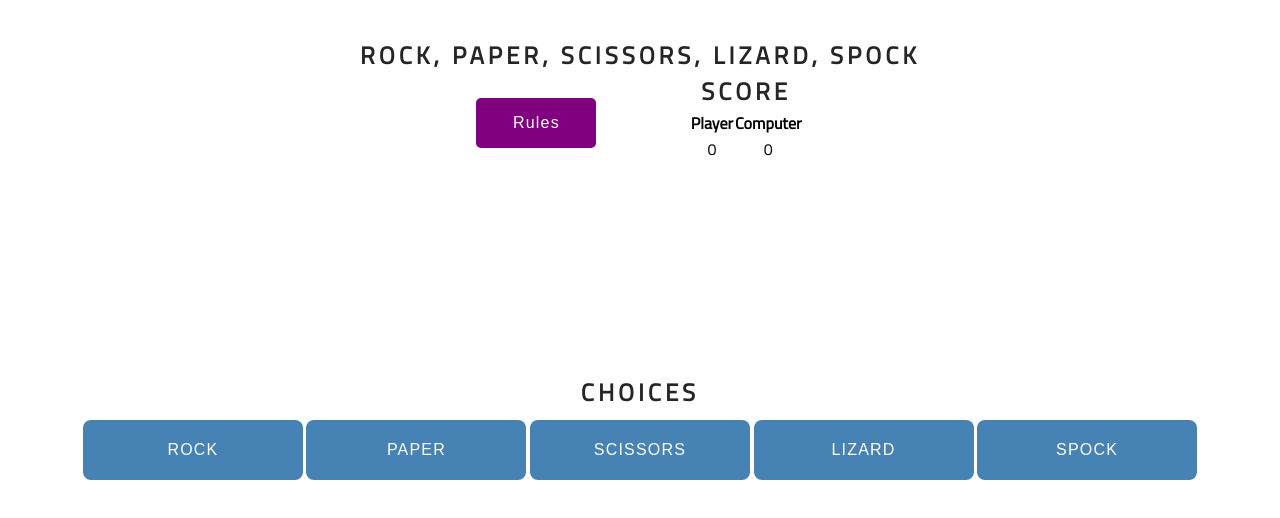
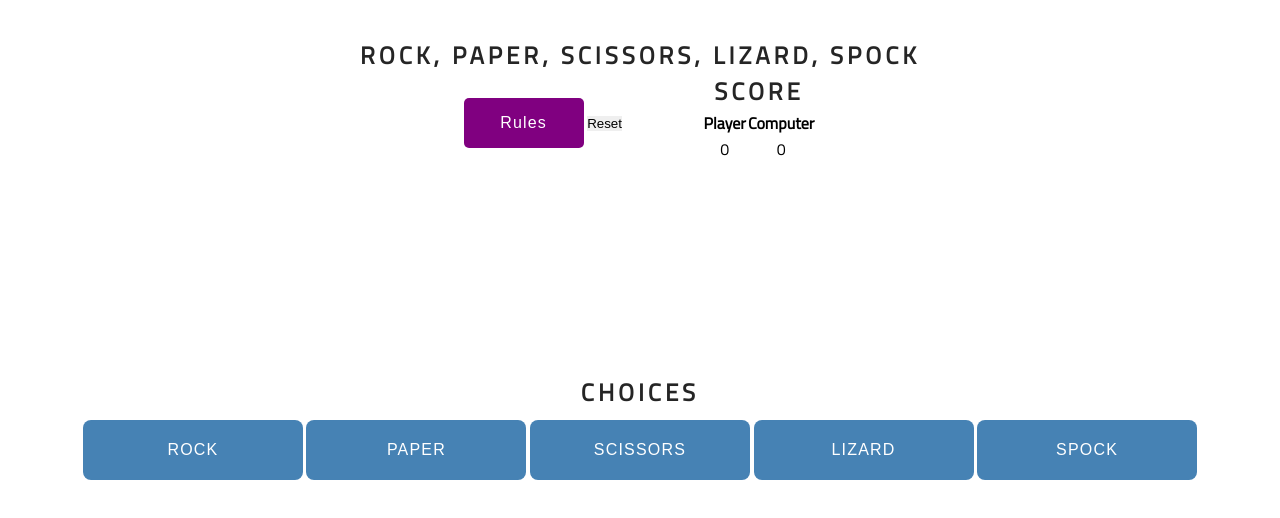
Before and after one commit to CarmenCantudo/rock-paper-scissors-lizard-spock, a plain HTML site: page index.html in a window 1280 px wide. Drawn offline with Linux system fonts and the light colour scheme.

Commit message:
Create div to hold rules and reset buttons

```diff
--- a/index.html
+++ b/index.html
@@ -13,7 +13,8 @@
     <section id="intro">
         <h1>Rock, Paper, Scissors, Lizard, Spock</h1>
         <div class="rulesScore">
-            <!-- Popup from https://youtu.be/MBaw_6cPmAw -->
+            <div class="rulesReset-btns">
+                <!-- Popup inspired from https://youtu.be/MBaw_6cPmAw -->
                 <button class="rules-btn" id="btn-rules">Rules</button>
                 <div id="modal" class="modal">
                     <div class="modal-header">
@@ -35,6 +36,8 @@
                     </div>
                 </div>
                 <div id="overlay"></div>
+                <button class="reset-btn">Reset</button>
+            </div>
             <div>
                 <h2>Score</h2>
                 <table>
```
Lines whose indentation alone changed are shown as unchanged.
